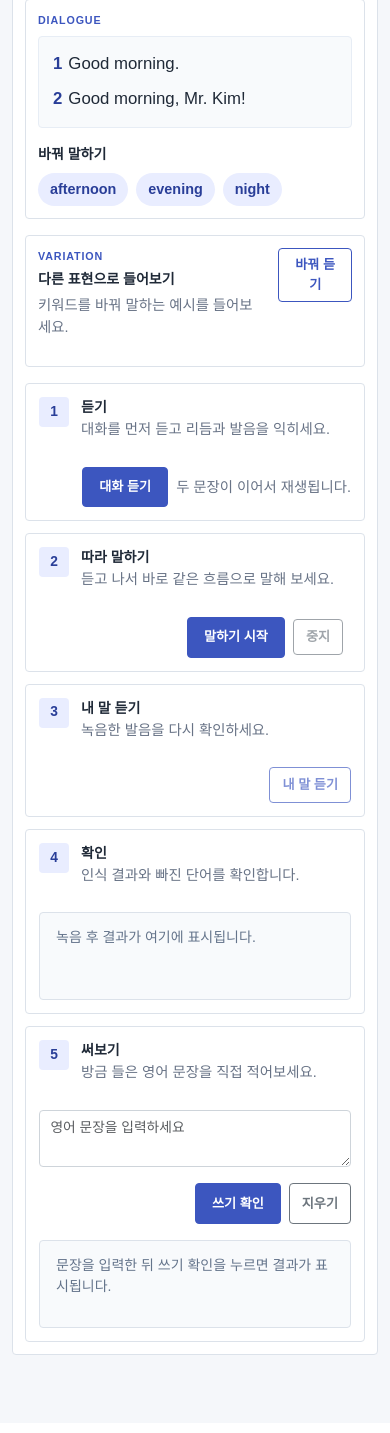
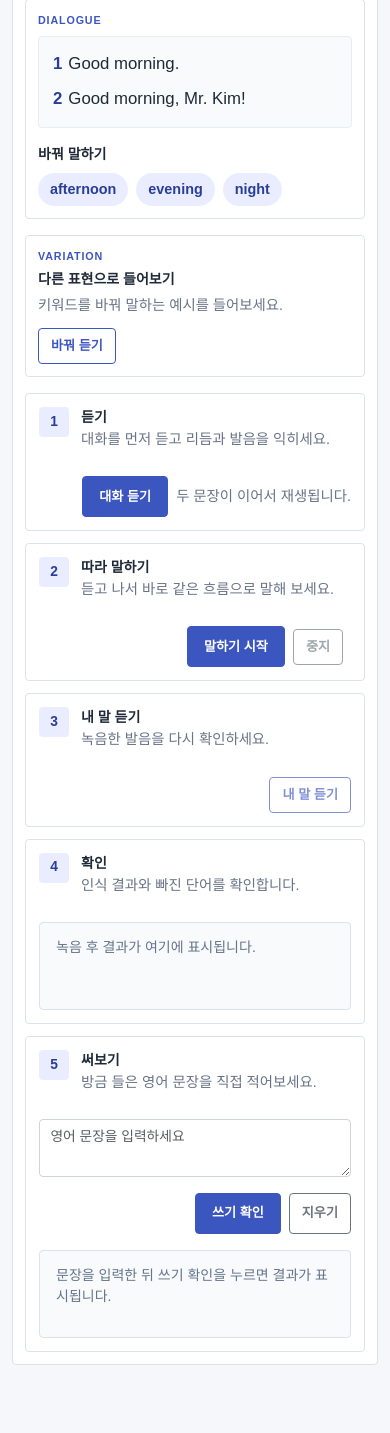
Before and after one commit to Jaeho777/vicabc, a Flask app: page /village/1 in a window 390 px wide. Shown: the part 2334-3767 px from the top of the page. Before the commit the page ends 3689 px from the top, so only its background shows below. Run offline with Flask 3, Linux system fonts and the light colour scheme; the visitor is signed in with stand-in values (Sample User, id 1); data comes from the database, SQL or seed files in the repository; data that the repository does not hold is empty.

Commit message:
Align Village practice controls

```diff
--- a/app/templates/village/detail.html
+++ b/app/templates/village/detail.html
@@ -64,9 +64,30 @@
     }
     .village-step-control {
         min-width: 0;
+        justify-self: end;
+        max-width: 100%;
     }
     .village-step-control > :last-child {
         margin-bottom: 0 !important;
+    }
+    .village-step-control .btn {
+        white-space: nowrap;
+    }
+    .support-panel-header {
+        display: grid;
+        grid-template-columns: minmax(0, 1fr) auto;
+        align-items: start;
+        gap: 12px;
+    }
+    .support-panel-copy {
+        min-width: 0;
+    }
+    .support-panel-copy .learning-meta {
+        overflow-wrap: anywhere;
+    }
+    .support-panel-action {
+        flex: 0 0 auto;
+        white-space: nowrap;
     }
     .village-top-button {
         position: fixed;
@@ -136,6 +157,15 @@
     @media (max-width: 768px) {
         .practice-panel .learning-step {
             grid-template-columns: 1fr;
+        }
+        .village-step-control {
+            justify-self: stretch;
+        }
+        .support-panel-header {
+            grid-template-columns: 1fr;
+        }
+        .support-panel-action {
+            justify-self: start;
         }
         .village-top-button {
             right: 12px;
@@ -242,13 +272,13 @@
                         </div>
 
                         <div class="learning-panel support-panel">
-                            <div class="d-flex justify-content-between align-items-start gap-3 mb-3">
-                                <div>
+                            <div class="support-panel-header">
+                                <div class="support-panel-copy">
                                     <div class="learning-eyebrow mb-1">Variation</div>
                                     <div class="fw-semibold">다른 표현으로 들어보기</div>
                                     <div class="learning-meta mt-1">키워드를 바꿔 말하는 예시를 들어보세요.</div>
                                 </div>
-                                <button type="button" class="btn btn-outline-primary js-play-reference" data-default-label="바꿔 듣기">바꿔 듣기</button>
+                                <button type="button" class="btn btn-outline-primary js-play-reference support-panel-action" data-default-label="바꿔 듣기">바꿔 듣기</button>
                             </div>
                             <audio preload="none" class="d-none js-reference-audio">
                                 <source src="{{ url_for('static', filename=lesson.practice_audio_path) }}" type="audio/mp4">
```
